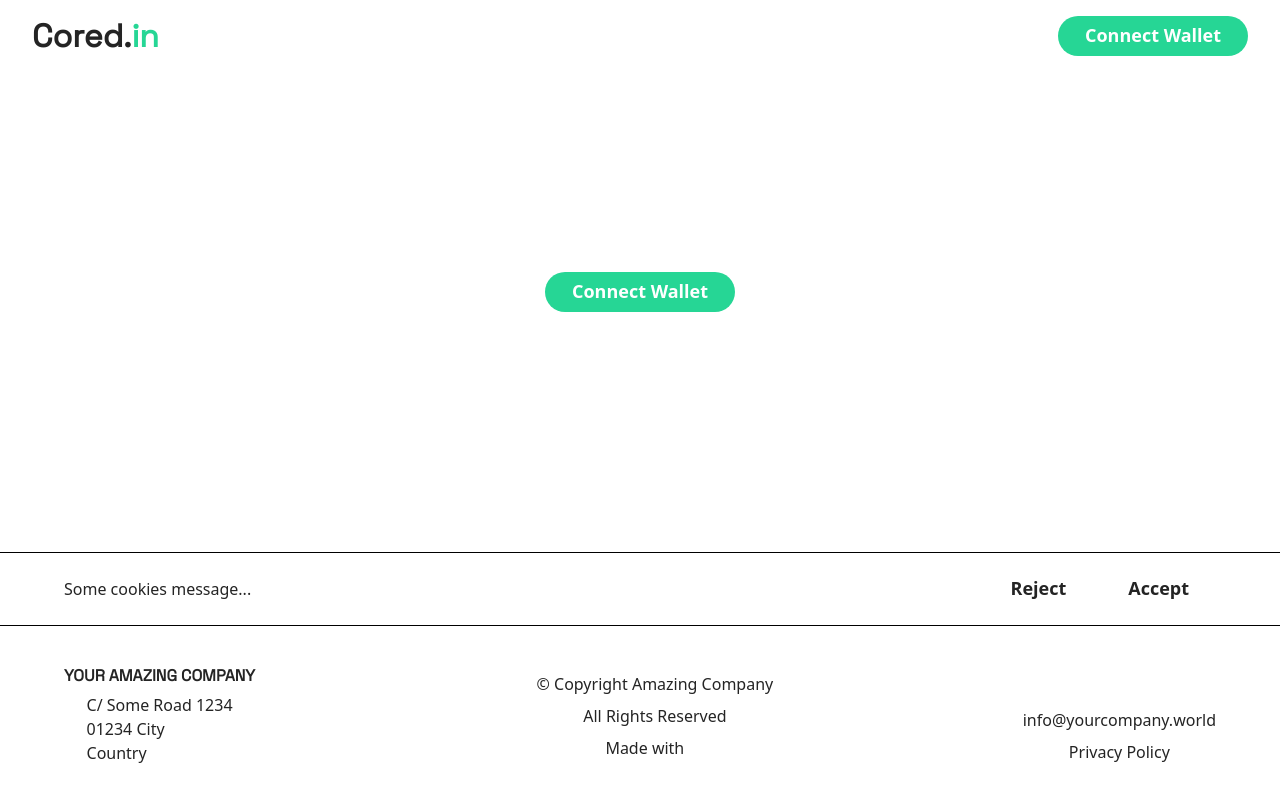
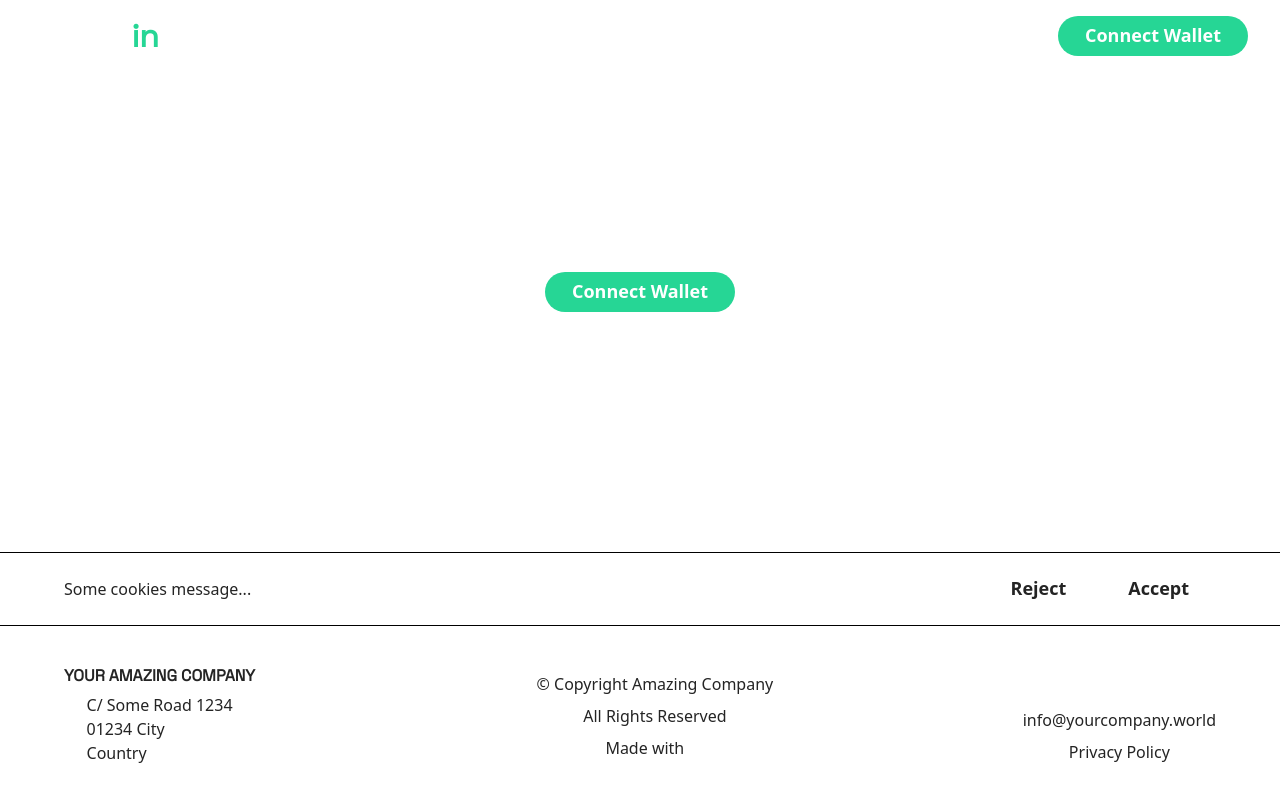
Before and after one commit to igorperic17/cored.in, a React (Vite) app in the folder packages/frontend/: page /test in a window 1280 px wide. Shown: the top 802 px of the page. Built offline with nearby package versions, Linux system fonts and the light colour scheme; some icons are missing.

Commit message:
Update Nav to match the new black theme

```diff
--- a/packages/frontend/src/components/Nav.tsx
+++ b/packages/frontend/src/components/Nav.tsx
@@ -2,17 +2,11 @@ import { FC, useState } from "react";
 import {
   Text,
   Flex,
-  IconButton,
   useColorMode,
   useColorModeValue,
   useMediaQuery,
-  Img,
-  HStack,
-  Link,
   Box,
-  Button,
-  Heading,
-  Circle
+  Heading
 } from "@chakra-ui/react";
 import { Link as ReactRouterLink, useLocation } from "react-router-dom";
 import { Login } from "./Login";
@@ -67,26 +61,12 @@ export const Nav: FC<NavProps> = ({ onOpen }) => {
         // position="sticky"
         // zIndex="sticky"
       >
-        <Heading as="h1" fontSize="2rem">
+        <Heading as="h1" fontSize="2rem" color="colors.text.100">
           Cored.
           <Text display="inline" color="colors.brand.600">
             in
           </Text>
         </Heading>
-        {/* <Flex
-          direction="row"
-          justify="space-between"
-          align="center"
-          w="20%"
-          fontSize="1rem"
-          textTransform="uppercase"
-          // border="1px solid red"
-        >
-          <Link>Home</Link>
-          <Link>Link1</Link>
-          <Link>Link2</Link>
-          <Link>Link3</Link>
-        </Flex> */}
         <Login />
       </Flex>
     </Box>
```
